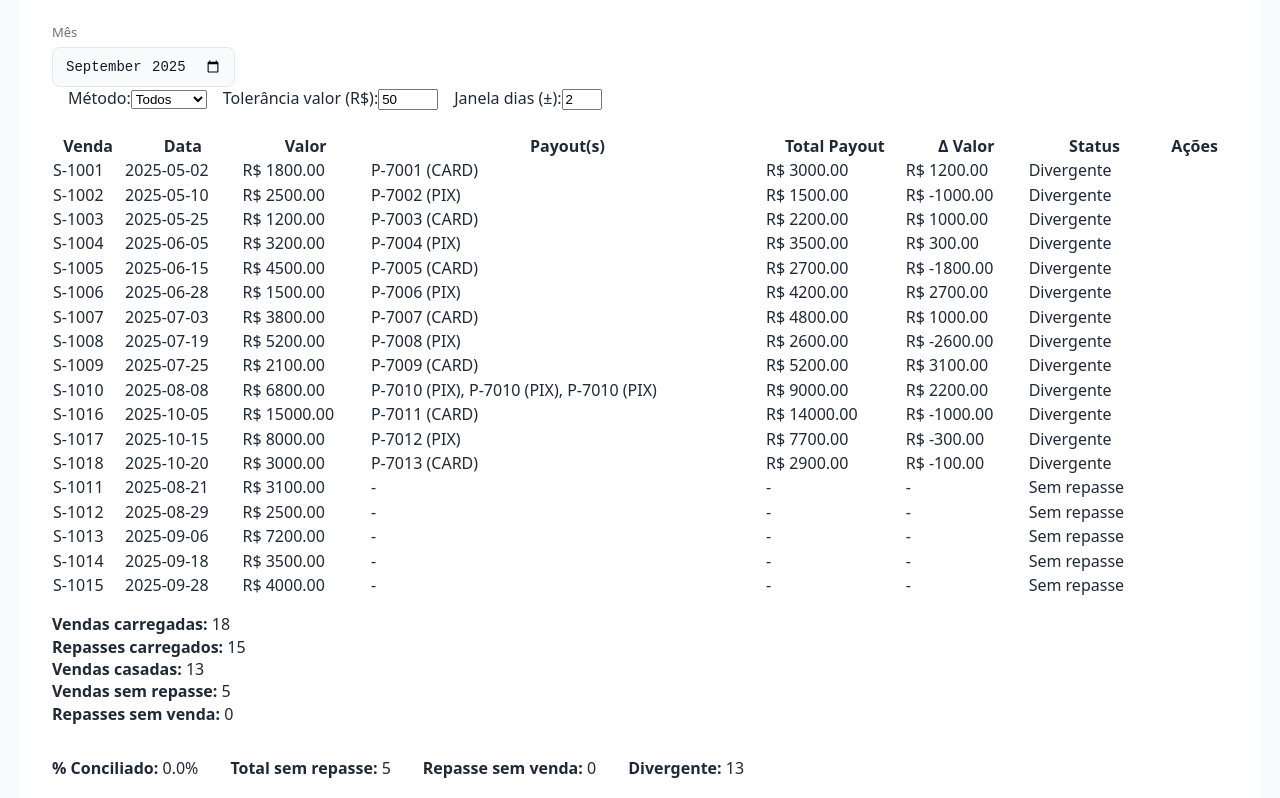
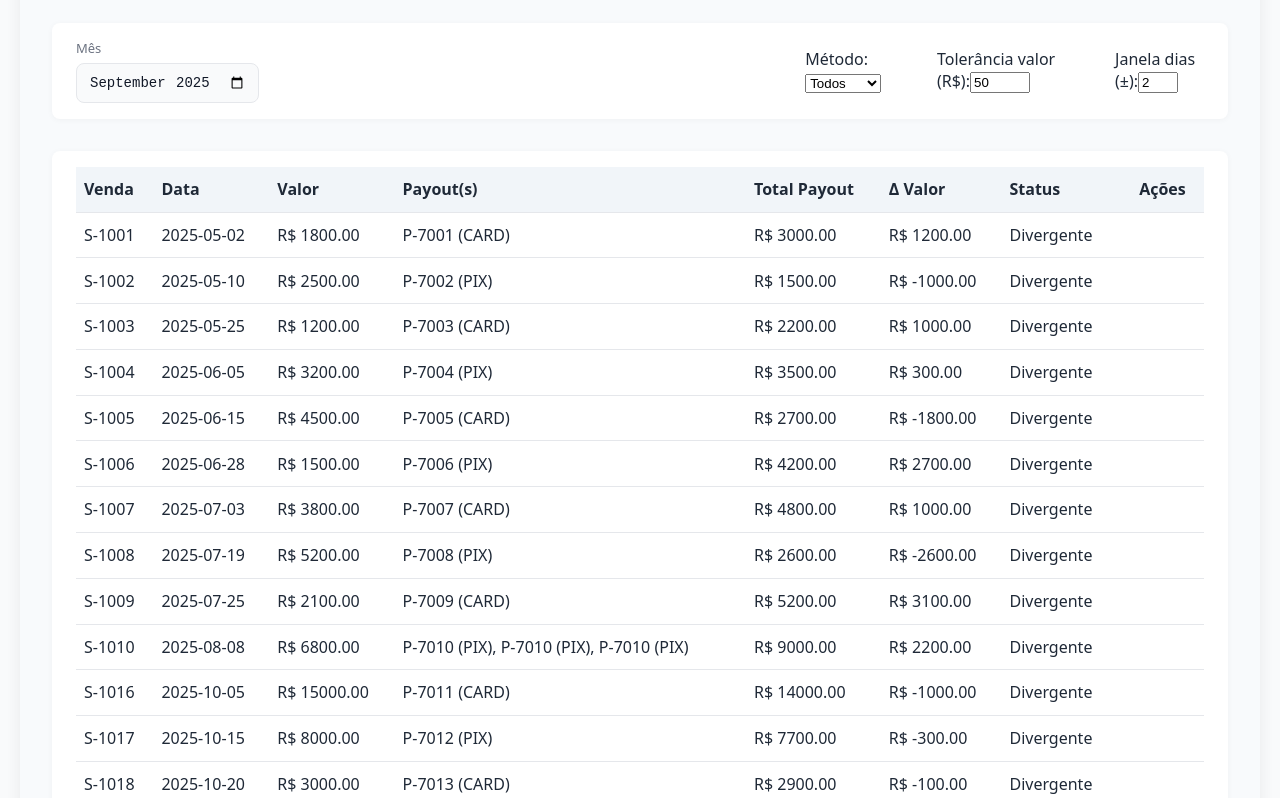
Before and after one commit to CashLens-Project/CashLens-Front, a React (Vite) app: page /conciliation in a window 1280 px wide. Shown: the part 182-980 px from the top of the page. Built offline with nearby package versions, Linux system fonts and the light colour scheme.

Commit message:
ajuste visual

```diff
--- a/src/features/conciliation/ConciliationView.css
+++ b/src/features/conciliation/ConciliationView.css
@@ -1,15 +1,49 @@
 .conciliation-view {
   padding: 2rem;
-  background: #fff;
+  background: #f8fafc;
   min-height: 80vh;
+  border-radius: 12px;
+  box-shadow: 0 2px 16px rgba(0,0,0,0.07);
 }
 
 .conciliation-controls {
-  margin-bottom: 1.5rem;
+  margin-bottom: 2rem;
+  display: flex;
+  gap: 2rem;
+  align-items: center;
+  background: #fff;
+  padding: 1rem 1.5rem;
+  border-radius: 8px;
+  box-shadow: 0 1px 6px rgba(0,0,0,0.04);
 }
 
 .conciliation-table {
   margin-bottom: 2rem;
+  background: #fff;
+  border-radius: 8px;
+  box-shadow: 0 1px 6px rgba(0,0,0,0.04);
+  padding: 1rem 1.5rem;
+}
+
+.conciliation-table table {
+  width: 100%;
+  border-collapse: collapse;
+  font-size: 1rem;
+}
+
+.conciliation-table th, .conciliation-table td {
+  padding: 0.7rem 0.5rem;
+  border-bottom: 1px solid #e5e7eb;
+  text-align: left;
+}
+
+.conciliation-table th {
+  background: #f1f5f9;
+  font-weight: 600;
+}
+
+.conciliation-table tr:last-child td {
+  border-bottom: none;
 }
 
 .conciliation-kpis {
@@ -17,3 +51,39 @@
   gap: 2rem;
   margin-top: 1rem;
 }
+
+.conciliation-kpis > div {
+  background: #fff;
+  border-radius: 8px;
+  box-shadow: 0 1px 6px rgba(0,0,0,0.04);
+  padding: 1rem 1.5rem;
+  min-width: 160px;
+  text-align: center;
+  font-size: 1.1rem;
+  font-weight: 500;
+  color: #2563eb;
+}
+
+button {
+  border: none;
+  border-radius: 6px;
+  padding: 0.4rem 0.8rem;
+  font-size: 0.95rem;
+  cursor: pointer;
+  background: #e0e7ff;
+  color: #1e293b;
+  margin-bottom: 2px;
+  transition: background 0.2s;
+}
+button:hover {
+  background: #6366f1;
+  color: #fff;
+}
+button[style*='#d1ffd1'] {
+  background: #d1ffd1 !important;
+  color: #065f46;
+}
+button[style*='#ffd1d1'] {
+  background: #ffd1d1 !important;
+  color: #b91c1c;
+}
```
